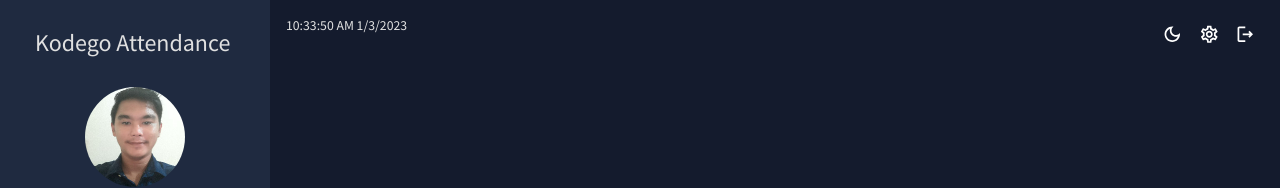
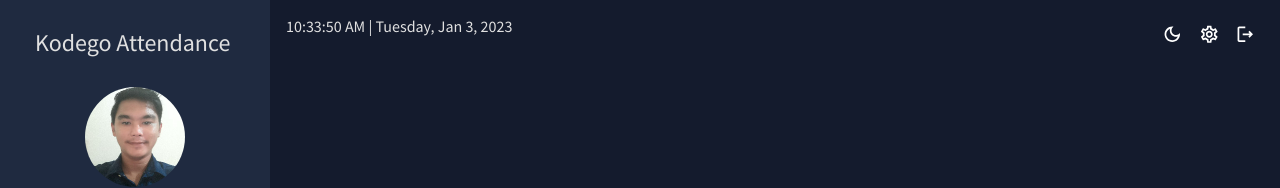
Before and after one commit to PrgDominique/kodegoattendance, a React (Vite) app: page /dashboard in a window 1280 px wide. Shown: the top 188 px of the page. Built offline with nearby package versions, Linux system fonts and the light colour scheme.

Commit message:
Fix Date Format

```diff
--- a/src/components/DateTime.jsx
+++ b/src/components/DateTime.jsx
@@ -12,8 +12,8 @@ const DateTime = () => {
 
   return (
 
-    <Typography>
-      {newtime.toLocaleTimeString()} {newtime.toLocaleDateString()}
+    <Typography variant="h5">
+      {newtime.toLocaleTimeString()} | {newtime.toLocaleDateString('en-us', { weekday:"long", year:"numeric", month:"short", day:"numeric"})}
     </Typography>
 
   );
```
